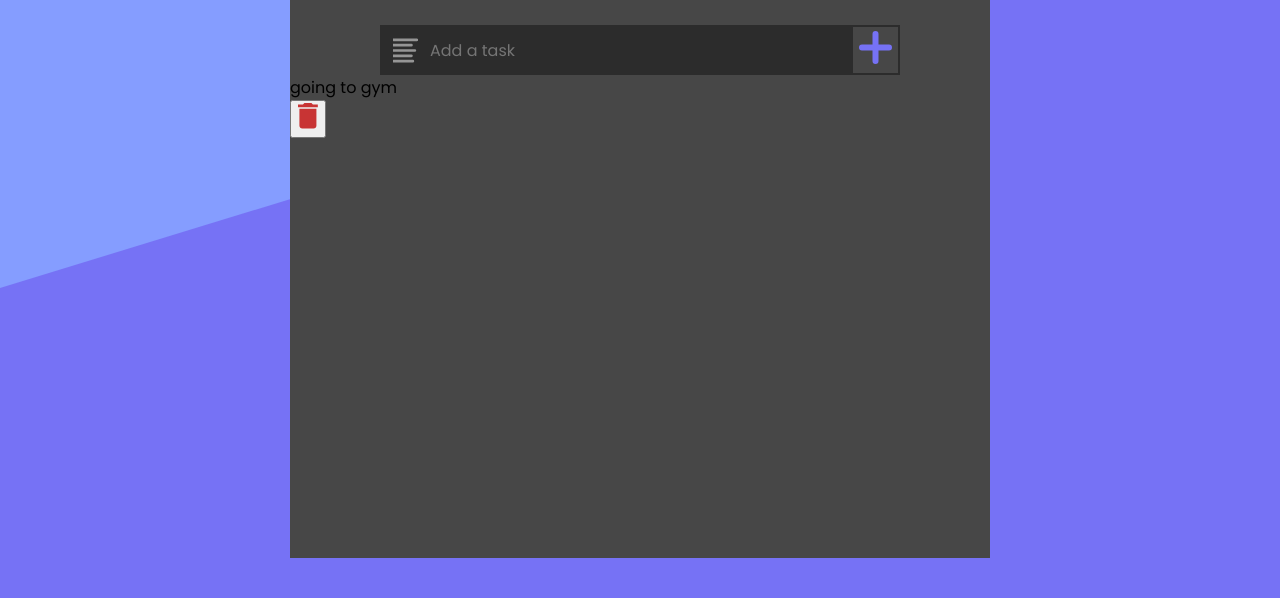
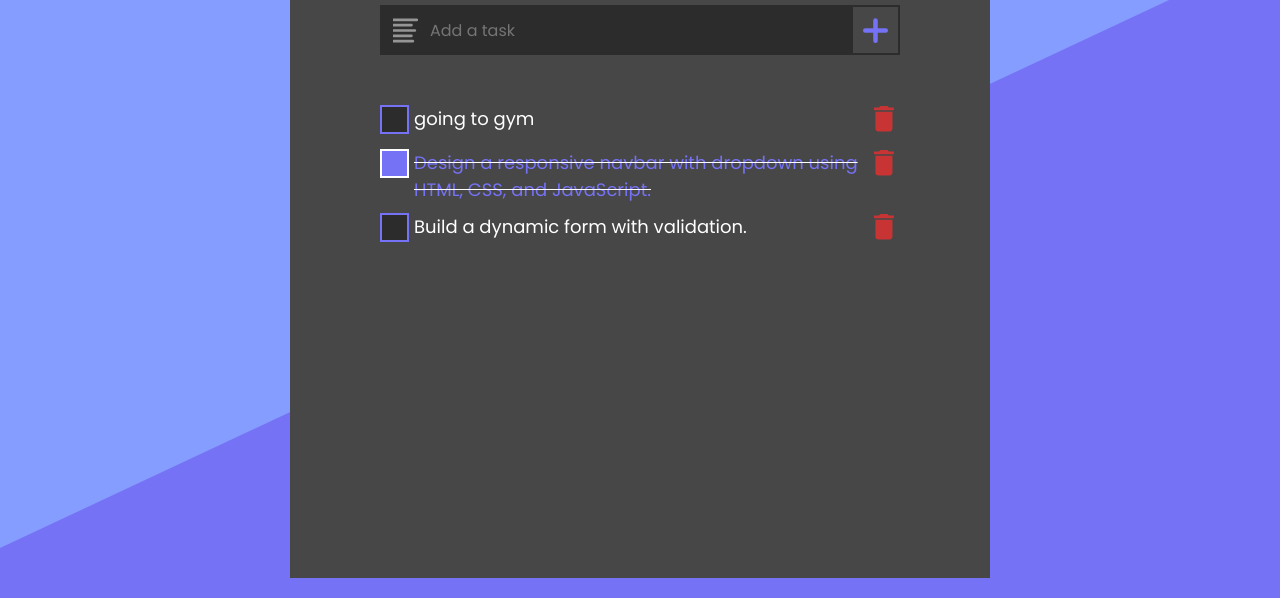
Before and after one commit to silverPalets/todo-list, a plain HTML site: page index.html in a window 1280 px wide. Shown: the part 202-800 px from the top of the page. Drawn offline with Linux system fonts and the light colour scheme.

Commit message:
adding and changing classes, creating tasks list and doing some changes in css

```diff
--- a/index.html
+++ b/index.html
@@ -36,18 +36,42 @@
             </div>
             <input class="task-input" type="text" placeholder="Add a task" />
             <button class="add-button">
-              <img src="./src/icones/add-icon.svg" alt="add icon" />
+              <img class="add-icon" src="./src/icones/add-icon.svg" alt="add icon" />
             </button>
           </div>
+
           <div class="todo-list">
             <div class="task">
               <div class="check-box"></div>
-              <div class="task-name">going to gym</div>
+              <div class="task-name-container">
+                <p class="task-name">going to gym</p>
+              </div>
+              <button class="delete-button">
+                <img src="./src/icones/garbage.svg" alt="delete button" />
+              </button>
+            </div>
+
+            <div class="task task-done">
+              <div class="check-box"></div>
+              <div class="task-name-container">
+                <p class="task-name">Design a responsive navbar with dropdown using HTML, CSS, and JavaScript.</p>
+              </div>
+              <button class="delete-button">
+                <img src="./src/icones/garbage.svg" alt="delete button" />
+              </button>
+            </div>
+
+            <div class="task">
+              <div class="check-box"></div>
+              <div class="task-name-container">
+                <p class="task-name">Build a dynamic form with validation.</p>
+              </div>
               <button class="delete-button">
                 <img src="./src/icones/garbage.svg" alt="delete button" />
               </button>
             </div>
           </div>
+
         </div>
       </main>
     </div>
--- a/src/css/styles.css
+++ b/src/css/styles.css
@@ -18,7 +18,7 @@ html, body {
 
 body .second-background {
   width: 100%;
-  height: 490px;
+  height: 750px;
   position:absolute;
   z-index: 1;
   background-color: rgb(133, 157, 255);
@@ -35,10 +35,11 @@ body .second-background {
 
 .todo-page {
   width: 700px;
-  height: 90%;
+  min-height: 95%;
   z-index: 1000;
   position: relative;
   background-color: var(--primary-color);
+  overflow: auto;
 }
 
 .date-and-search-wrapper {
@@ -67,7 +68,7 @@ body .second-background {
 .date-and-search-wrapper .search-button {
   background-color: rgba(0, 0, 0, 0);
   border: solid;
-  border-width: 1.8px;
+  border-width: 2px;
   border-radius: 2px;
   border-color: var(--second-accent-color);
   width: 44px;
@@ -77,6 +78,7 @@ body .second-background {
   align-items: center;
   position:absolute;
   right: 90px;
+  cursor: pointer;
 }
 
 .search-button .search-icon {
@@ -134,4 +136,62 @@ body .second-background {
   padding: none;
   height: 50px;
   border: 2px solid var(--second-accent-color);
+  cursor: pointer;
+  display: flex;
+  align-items: center;
+  justify-content: center;
 }
+
+.add-task-bar .add-icon {
+  width: 75%;
+  height: 75%;
+}
+/* ---------------------------------------- */
+
+.todo-list {
+  margin-top: 50px;
+  margin-left: 90px;
+  margin-right: 90px;
+}
+
+.todo-list .task {
+  display: flex;
+  align-items: start;
+  /* flex-wrap: wrap; */
+  justify-content: center;
+
+  margin-top: 10px;
+}
+
+.task .check-box {
+  width:  25px;
+  height: 25px;
+  background-color: var(--second-accent-color);
+  border: 2px solid var(--accent-color);
+  cursor: pointer;
+}
+
+.task .task-name-container {
+  min-height: 25px;
+  flex: 1;
+  color: var(--secondery-color);
+  font-size: 18px;
+  padding: 0 5px;
+}
+
+.task .delete-button {
+  background-color: rgba(0, 0, 0, 0);
+  border: none;
+  cursor: pointer;
+}
+
+.todo-list .task-done .check-box{
+  background-color: var(--accent-color);
+  border-color: var(--secondery-color);
+}
+
+.todo-list .task-done .task-name {
+  color: var(--accent-color);
+  text-decoration: line-through;
+  text-decoration-color: var(--secondery-color);
+}
```
